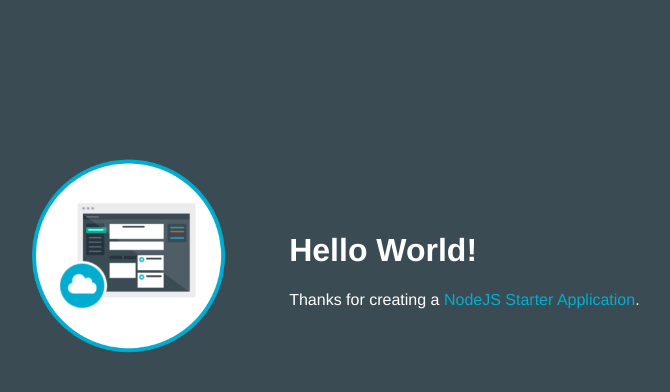
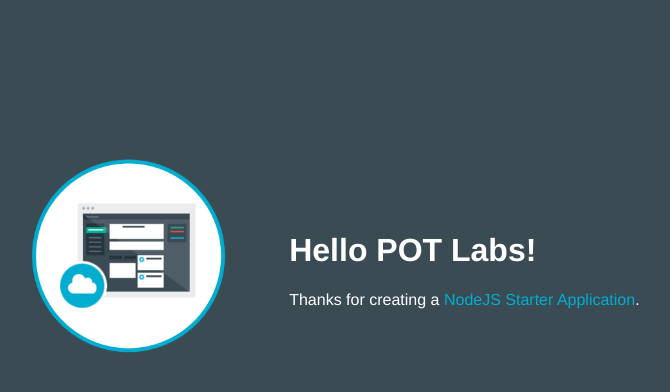
Before and after one commit to Jon58840/BlueMix-Lab3-Jon-1482335334515, a website: page public/index.html in a window 1280 px wide. Shown: the whole page, without its empty margins (253-923 px from the left). Drawn offline with Linux system fonts and the light colour scheme.

Commit message:
Changed the Hi text

```diff
--- a/public/index.html
+++ b/public/index.html
@@ -16,7 +16,7 @@
           <img class = "newappIcon" src="images/newapp-icon.png">
         </td>
         <td>
-          <h1 id="message">Hello World!</h1>
+          <h1 id="message">Hello POT Labs!</h1>
           <p class='description'></p> Thanks for creating a <span class = "blue">NodeJS Starter Application</span>.
         </td>
       </tr>
```
Also changed, not shown: 1 other file.
